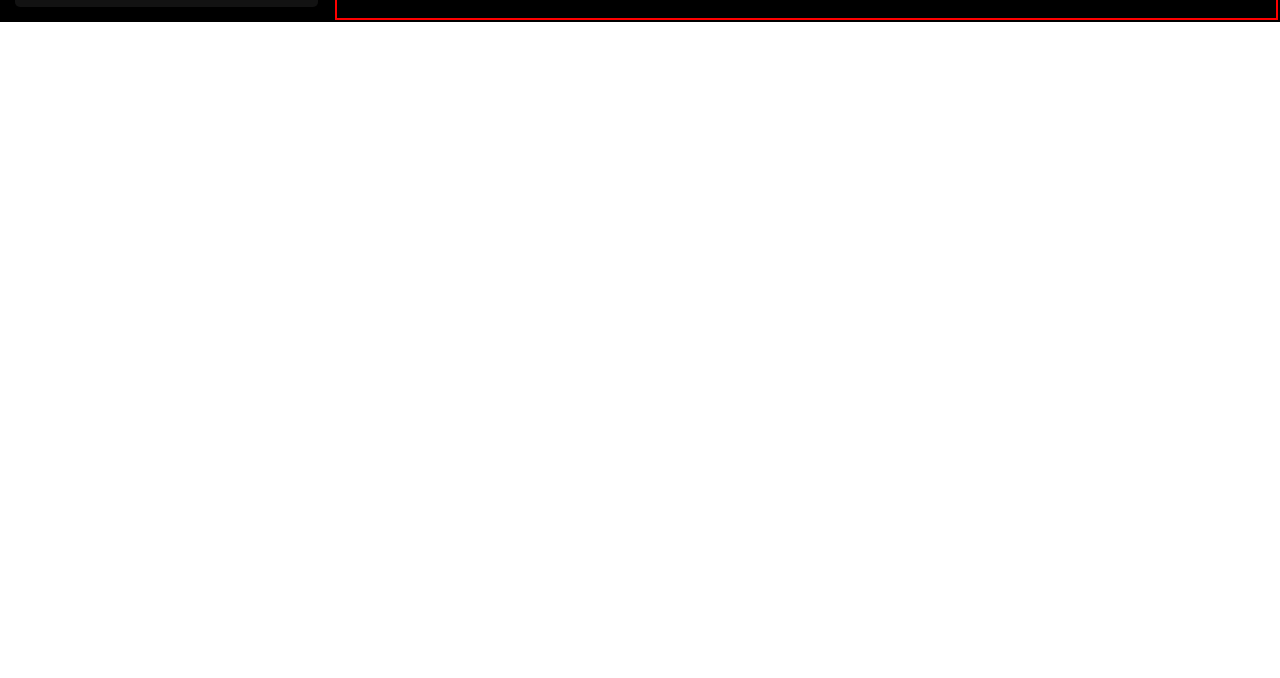
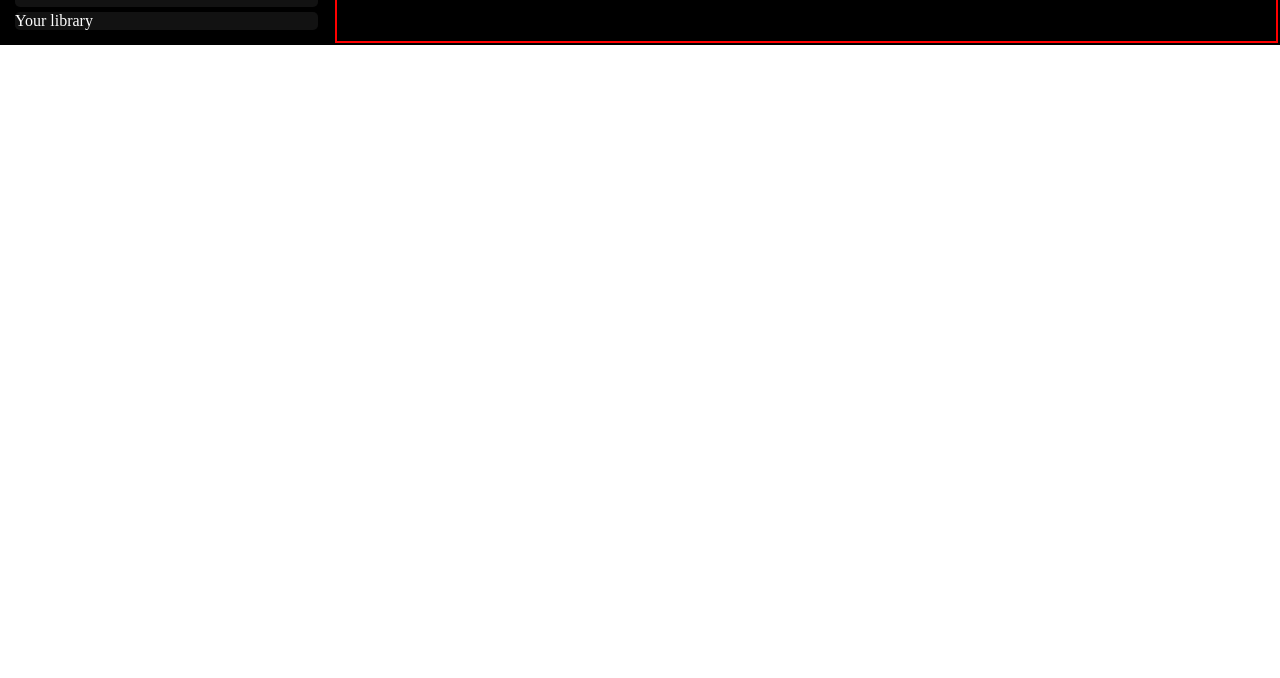
Before and after one commit to BasuKallapur/Spotify-clone-CWH-, a plain HTML site: page index.html in a window 1280 px wide. Shown: the part 122-800 px from the top of the page. Drawn offline with Linux system fonts and the light colour scheme.

Commit message:
file edited

```diff
--- a/index.html
+++ b/index.html
@@ -19,7 +19,7 @@
                     <li><img class="invert" src="search.svg" alt="search">Search</li>
                 </ul>
             </div>
-            <div class="library bg-grey rounded m-1 "></div>
+            <div class="library bg-grey rounded m-1 ">Your library</div>
         </div>
         <div class="right border">asdfg</div>
     </div>
```
